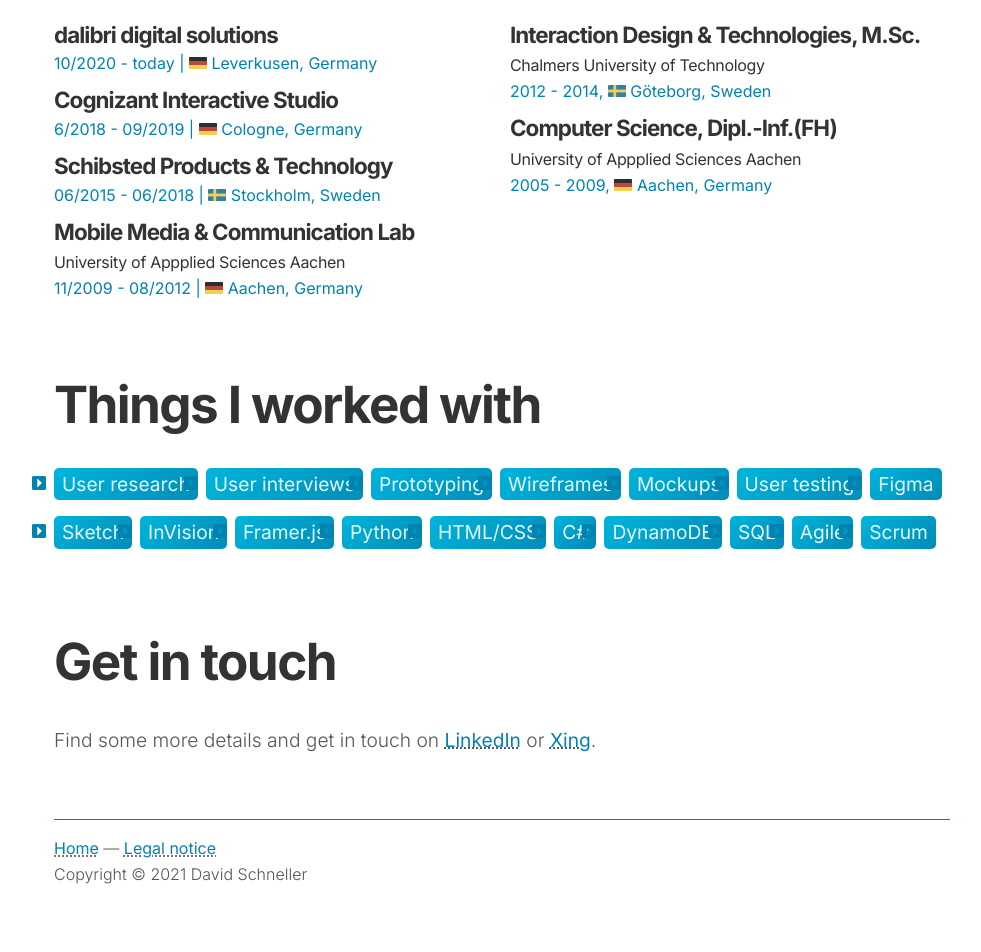
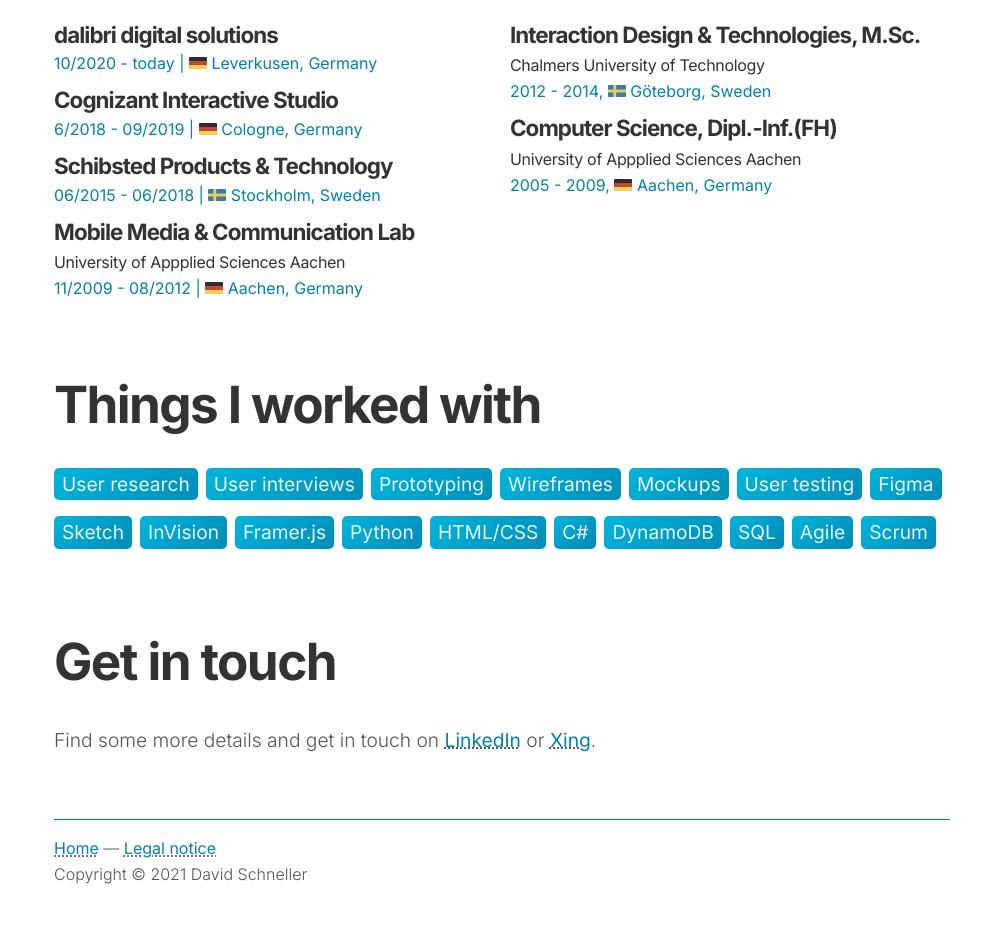
Before and after one commit to DavidSlr/portfolio, a Jekyll site: the page built from index.md, in a window 1280 px wide. Shown: the part 1605-2557 px from the top of the page, without its empty margins (138-1119 px from the left). Built offline with Jekyll 4.4.1, drawn with Linux system fonts in a browser that asks for light colours.

Commit message:
Fix list style images being applied to skill list

```diff
--- a/css/style.scss
+++ b/css/style.scss
@@ -333,6 +333,7 @@ ul.skills {
 
     li {
         list-style-type: none;
+        list-style-image: none;
         padding: 0.05rem 0.5rem;
         border-radius: 5px;
         margin-right: 0.5rem;
```
